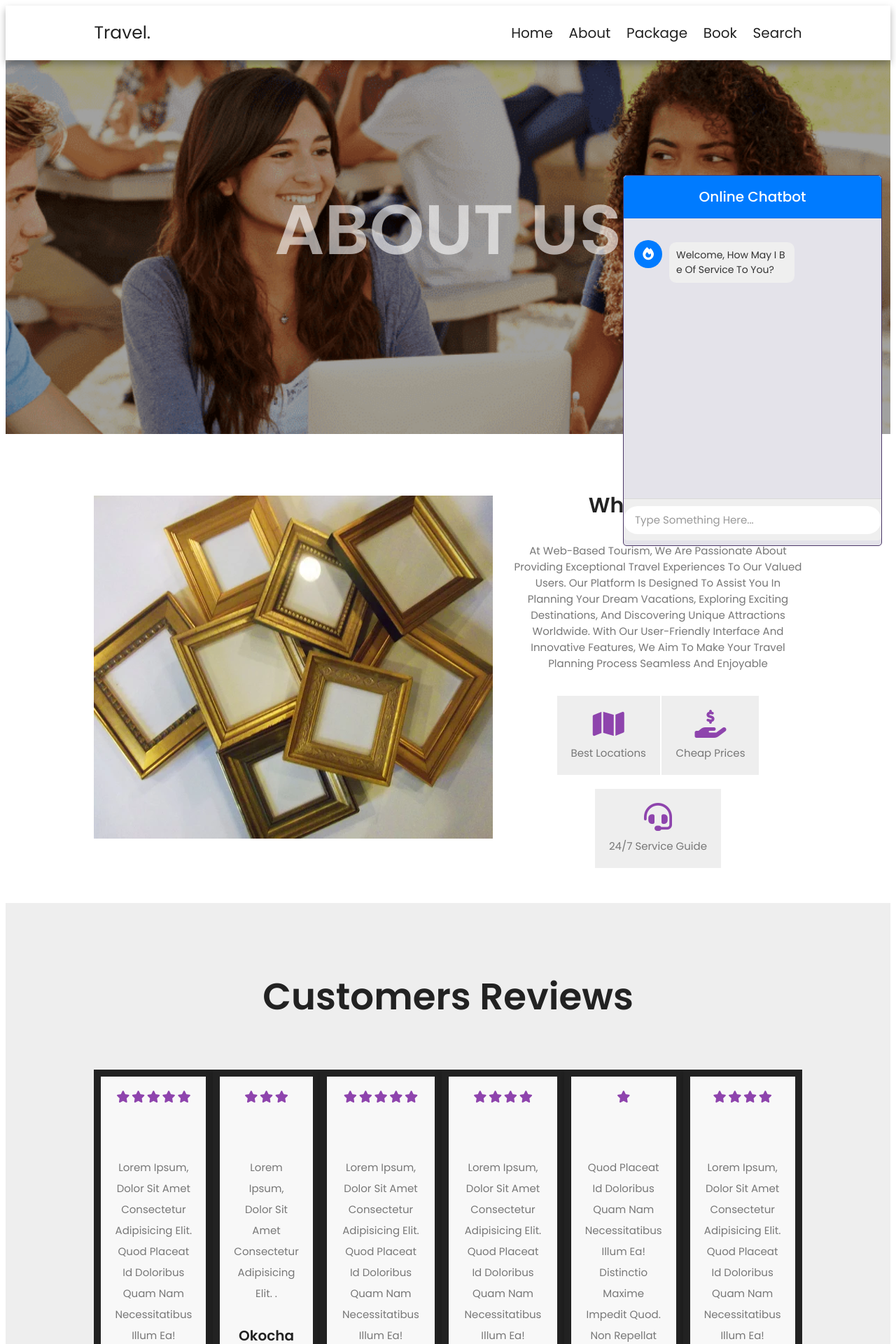
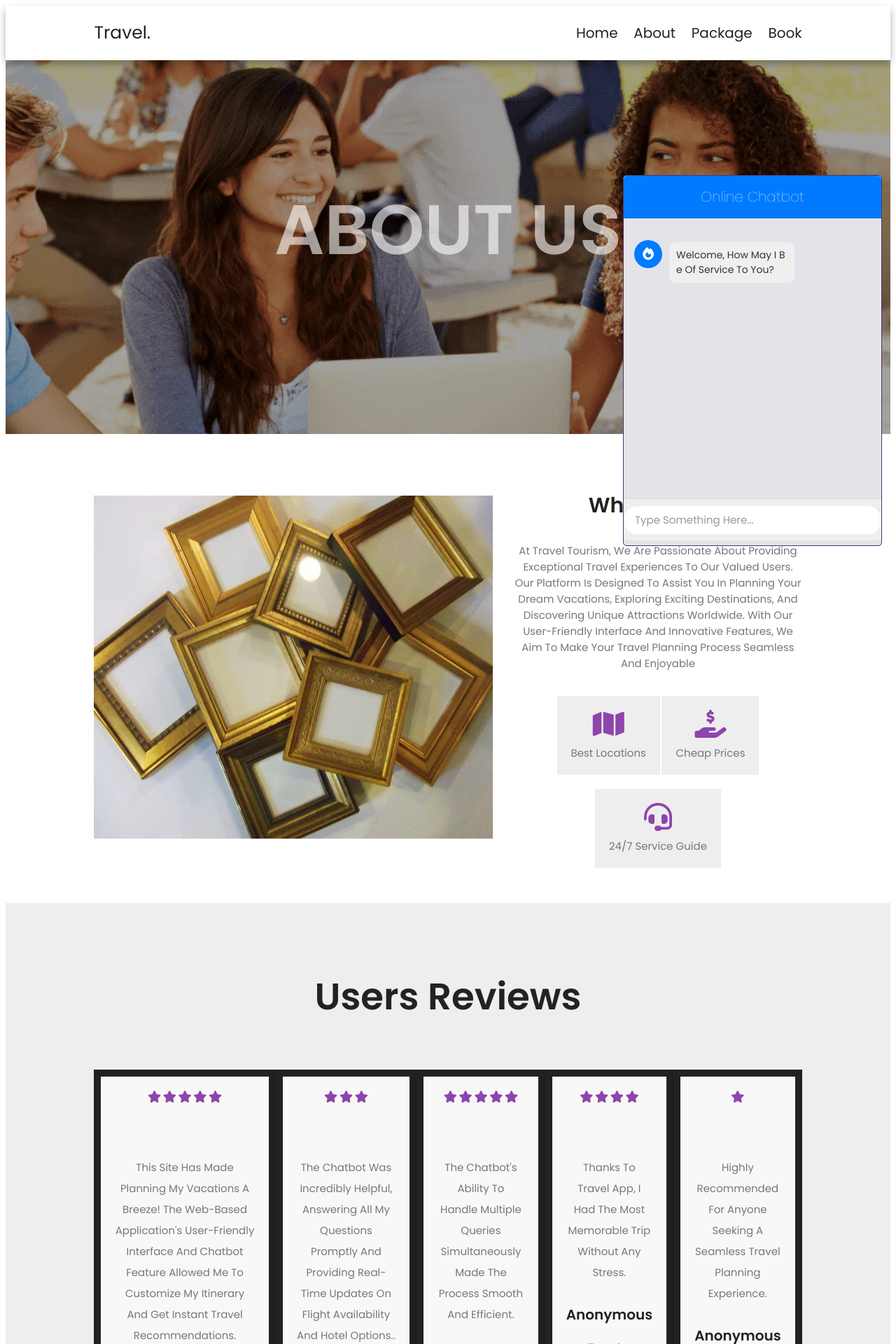
Before and after one commit to Mrcream007/Port1, a PHP site: page /about.php in a window 1280 px wide. Shown: the top 1920 px of the page at 70% size. Run offline with PHP 8.4, Linux system fonts and the light colour scheme; some libraries are stand-ins or nearby versions.

Commit message:
further edits

```diff
--- a/about.php
+++ b/about.php
@@ -56,7 +56,7 @@ if (isset($_SESSION['brend_id'])) {
             <a href="package.php">package</a>
             <a href="book.php">book</a>
 
-            <a href="searchstories.php">search</a>
+            <!-- <a href="searchstories.php">search</a> -->
             <?php
 
                     if(isset($brend)):
@@ -88,7 +88,7 @@ if (isset($_SESSION['brend_id'])) {
 
         <div class="content">
             <h3>Why pick us?</h3>
-            <p>At Web-Based Tourism, we are passionate about providing exceptional travel experiences to our valued users. Our platform is designed to assist you in planning your dream vacations, exploring exciting destinations, and discovering unique attractions worldwide. With our user-friendly interface and innovative features, we aim to make your travel planning process seamless and enjoyable</p>
+            <p>At Travel Tourism, we are passionate about providing exceptional travel experiences to our valued users. Our platform is designed to assist you in planning your dream vacations, exploring exciting destinations, and discovering unique attractions worldwide. With our user-friendly interface and innovative features, we aim to make your travel planning process seamless and enjoyable</p>
             <!-- <p>Lorem ipsum dolor, sit amet consectetur adipisicing elit. Eveniet doloremque hic nobis fugiat dolores ullam, ad laboriosam illo voluptates tempora, dolore itaque quaerat officiis quam maxime sapiente perspiciatis explicabo recusandae?</p> -->
             <div class="icons-container">
                 <div class="icons">
@@ -118,7 +118,7 @@ if (isset($_SESSION['brend_id'])) {
 
     <section class="reviews">
 
-    <h1 class="heading-title">Customers Reviews</h1>
+    <h1 class="heading-title">Users Reviews</h1>
 
         <div class="swiper reviews-slider">
 
@@ -132,8 +132,8 @@ if (isset($_SESSION['brend_id'])) {
                     <i class="fas fa-star"></i>
                     <i class="fas fa-star"></i>
                     </div>
-                    <p>Lorem ipsum, dolor sit amet consectetur adipisicing elit. Quod placeat id doloribus quam nam necessitatibus illum ea! Distinctio maxime impedit quod. Non repellat .</p>
-                    <h3>Okocha</h3>
+                    <p>This site has made planning my vacations a breeze! The web-based application's user-friendly interface and chatbot feature allowed me to customize my itinerary and get instant travel recommendations.</p>
+                    <h3>anonymous</h3>
                     <span>traveler</span>
                     <img src="images/Goat.jpg" alt="">
                 </div>
@@ -145,8 +145,8 @@ if (isset($_SESSION['brend_id'])) {
                         <i class="fas fa-star"></i>
 
                     </div>
-                    <p>Lorem ipsum, dolor sit amet consectetur adipisicing elit. .</p>
-                    <h3>Okocha</h3>
+                    <p>The chatbot was incredibly helpful, answering all my questions promptly and providing real-time updates on flight availability and hotel options..</p>
+                    <h3>anonymous</h3>
                     <span>traveler</span>
                     <img src="images/guyexploring.jpg" alt="">
                 </div>
@@ -160,8 +160,8 @@ if (isset($_SESSION['brend_id'])) {
                         <i class="fas fa-star"></i>
 
                     </div>
-                    <p>Lorem ipsum, dolor sit amet consectetur adipisicing elit. Quod placeat id doloribus quam nam necessitatibus illum ea! Distinctio maxime impedit quod. Non repellat dignissimos sapiente eum ab omnis expedita harum.</p>
-                    <h3>Okocha</h3>
+                    <p>The chatbot's ability to handle multiple queries simultaneously made the process smooth and efficient. </p>
+                    <h3>anonymous</h3>
                     <span>traveler</span>
                     <img src="images/butterfly-icon.jpg" alt="">
                 </div>
@@ -173,8 +173,8 @@ if (isset($_SESSION['brend_id'])) {
                         <i class="fas fa-star"></i>
                         <i class="fas fa-star"></i>
                     </div>
-                    <p>Lorem ipsum, dolor sit amet consectetur adipisicing elit. Quod placeat id doloribus quam nam necessitatibus illum ea! Distinctio maxime impedit quod. Non repellat dignissimos sapiente eum ab omnis expedita harum.</p>
-                    <h3>Okocha</h3>
+                    <p>Thanks to Travel app, I had the most memorable trip without any stress.</p>
+                    <h3>anonymous</h3>
                     <span>traveler</span>
                     <img src="images/ladychinese.jpg" alt="">
                 </div>
@@ -183,24 +183,24 @@ if (isset($_SESSION['brend_id'])) {
                     <div class="stars">
                         <i class="fas fa-star"></i>
                     </div>
-                    <p>Quod placeat id doloribus quam nam necessitatibus illum ea! Distinctio maxime impedit quod. Non repellat dignissimos sapiente eum ab omnis expedita harum.</p>
-                    <h3>Okocha</h3>
+                    <p>Highly recommended for anyone seeking a seamless travel planning experience.</p>
+                    <h3>anonymous</h3>
                     <span>traveler</span>
                     <img src="images/ladychinese.jpg" alt="">
                 </div>
 
-                <div class="swiper-slider slide">
+                <!-- <div class="swiper-slider slide">
                     <div class="stars">
                         <i class="fas fa-star"></i>
                         <i class="fas fa-star"></i>
                         <i class="fas fa-star"></i>
                         <i class="fas fa-star"></i>
                     </div>
-                    <p>Lorem ipsum, dolor sit amet consectetur adipisicing elit. Quod placeat id doloribus quam nam necessitatibus illum ea! Distinctio maxime impedit quod. Non repellat dignissimos .</p>
-                    <h3>Okocha</h3>
+                    <p>The web application's intuitive design and the chatbot's responsiveness made everything so much easier.</p>
+                    <h3>anonymous</h3>
                     <span>traveler</span>
                     <img src="images/ladychinese.jpg" alt="">
-                </div>
+                </div> -->
 
             </div>
         </div>
--- a/book.php
+++ b/book.php
@@ -47,7 +47,7 @@ if (isset($_SESSION['brend_id'])) {
             <a href="package.php">package</a>
             <a href="book.php">book</a>
             <!-- <a href="bot.php">Chatbot</a> -->
-            <a href="searchstories.php">search</a>
+            <!-- <a href="searchstories.php">search</a> -->
             <?php
 
                     if(isset($brend)):
--- a/css/style.css
+++ b/css/style.css
@@ -834,7 +834,7 @@ section{
     /* bottom: 20px;
     right: 20px; */
     width: 370px;
-    /* height: 400px; */
+    /* height: 400px;  */
     background-color: #e4e3ea;
     border: 1px solid #4b3767;
     border-radius: 5px;
@@ -847,7 +847,7 @@ section{
     background: #007bff;
     color: #fff;
     font-size: 20px;
-    font-weight: 500;
+    font-weight: 50;
     line-height: 60px;
     text-align: center;
     border-bottom: 1px solid #006fe6;
--- a/css/style2.css
+++ b/css/style2.css
@@ -44,7 +44,7 @@ html, body{
     /* bottom: 20px;
     right: 20px; */
     width: 370px;
-    /* height: 400px; */
+    /* height: 370px; */
     background-color: #e4e3ea;
     border: 1px solid #4b3767;
     border-radius: 5px;
--- a/package.php
+++ b/package.php
@@ -54,7 +54,7 @@ if (isset($_SESSION['brend_id'])) {
             <a href="package.php">package</a>
             <a href="book.php">book</a>
             <!-- <a href="bot.php">Chatbot</a> -->
-            <a href="searchstories.php">search</a>
+            <!-- <a href="searchstories.php">search</a> -->
             <?php
 
                     if(isset($brend)):
```
Also changed, not shown: botexperiment.php (added, +57 -0 lines), home.php (+5 -5 lines).
